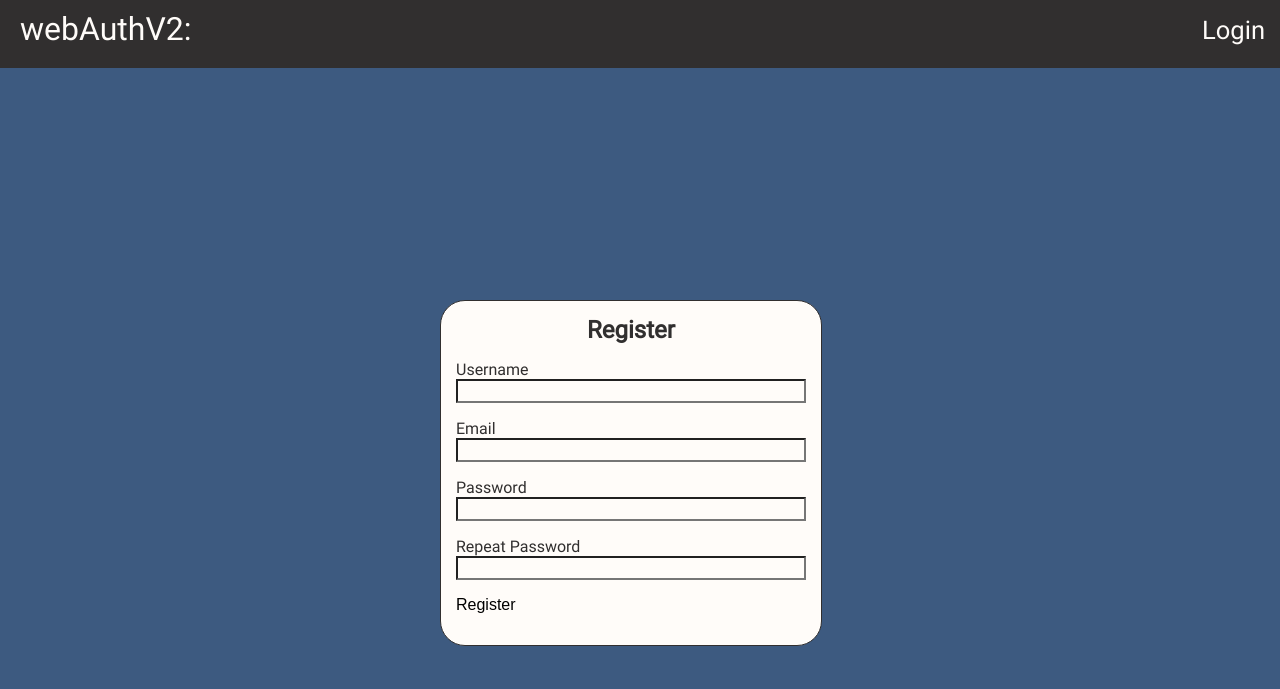
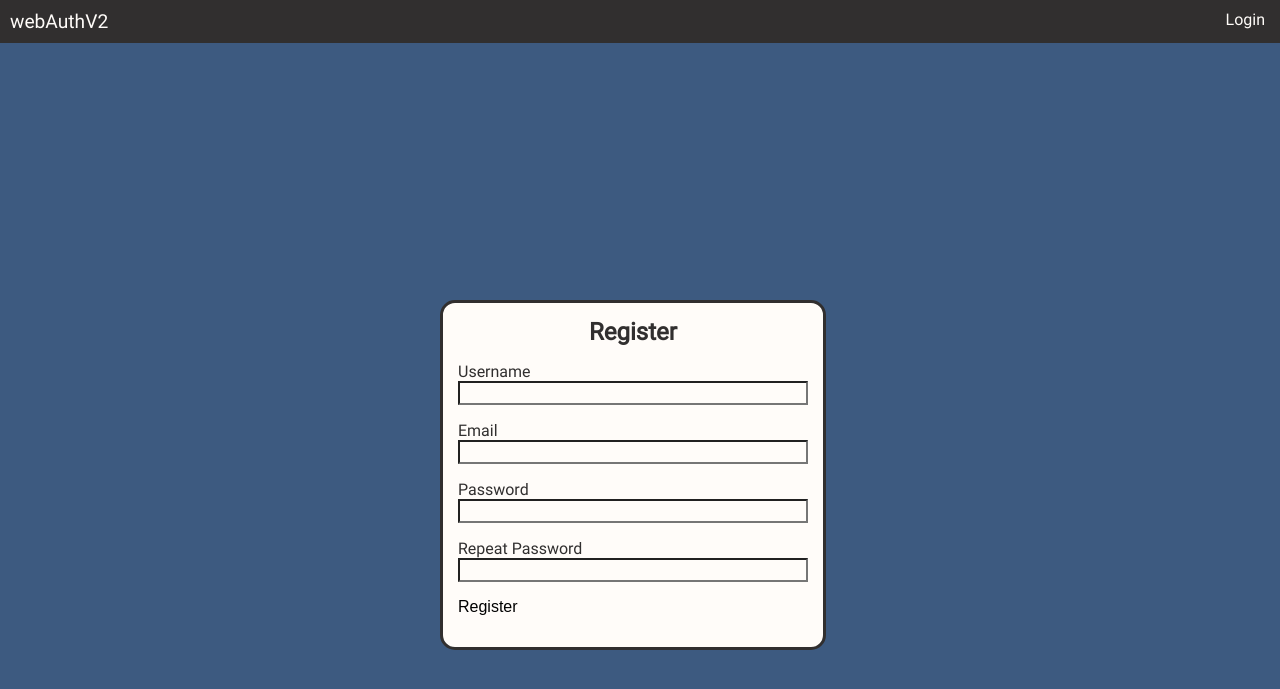
Before and after one commit to leomcclean/webauthv2, a Flask app: page /register in a window 1280 px wide. Shown: the top 689 px of the page. Run offline with Flask 2, Linux system fonts and the light colour scheme.

Commit message:
restructered css

```diff
--- a/app/routes.py
+++ b/app/routes.py
@@ -2,7 +2,7 @@
 import os, pycountry
 from geoip import geolite2
 from dotenv import load_dotenv
-from flask import render_template, flash, redirect, url_for, request
+from flask import render_template, flash, redirect, url_for, request, send_from_directory
 from app import app, db
 from app.forms import LoginForm, OTPForm, RegistrationForm, PasswordForm, ChangeForm, cssForm
 from flask_login import current_user, login_user, logout_user, login_required
@@ -38,6 +38,9 @@ Your one time password is """ + otp + '.'
 	return otp
 
 @app.route('/', methods=['GET', 'POST'])
+@app.route('/favicon.ico')
+def favicon():
+    return send_from_directory(os.path.join(app.root_path, 'static'), 'favicon.ico', mimetype='image/vnd.microsoft.icon')
 @app.route('/index', methods=['GET', 'POST'])
 @login_required
 def index():
--- /dev/null
+++ b/app/static/css/base.css
@@ -0,0 +1,89 @@
+@font-face
+{
+	font-family: roboto;
+	src: url('Roboto-Regular.ttf');
+}
+body
+{
+
+	font-family: roboto;
+	margin: 0px;
+}
+a
+{
+	text-decoration: none;
+	color: #312F2F;
+}
+a.nav:link, a.nav:visited, a.nav:hover
+{
+	color: #FFFCF9;
+	border-radius: 10px;
+	padding: 5px;
+	margin-left: 10px;
+}
+a.home
+{
+	color: #FFFCF9;
+	font-size: 1.2em;
+}
+a.nav
+{
+	color: #FFFCF9;
+	font-size: 1em;
+}
+div.header
+{
+	background-color: #312F2F;
+	width: calc(100% - 20px);
+	display: inline-block;
+	color: #FFFCF9;
+	padding-top: 10px;
+	padding-bottom: 10px;
+	padding-left: 10px;
+	padding-right: 10px;
+}
+div.navbar
+{
+	margin: 0px;
+	float: right;
+}
+div.title
+{
+	float: left;
+}
+div.box
+{
+	display: block;
+	margin: auto;
+	border-radius: 15px;
+	background: #FFFCF9;
+	border: 3px solid #312F2F;
+	color: #312F2F;
+	padding: 15px;
+	width: 350px;
+	position: absolute;
+	top: 50%;
+	left: calc(50vw - calc(350px / 2 + 25px));
+}
+input
+{
+	background-color: #FFFCF9;
+	font-size: 1em;
+}
+input.submit
+{
+	background-color: #FFFCF9;
+	font-size: 1.0em;
+	border: none;
+	padding: 0px;
+}
+input.field
+{
+	width: 350px;
+}
+h1
+{
+	font-size: 1.5em;
+	text-align: center;
+	margin-top: 0px;
+}
--- a/app/static/css/one.css
+++ b/app/static/css/one.css
@@ -1,95 +1,16 @@
-@font-face
-{
-	font-family: roboto;
-	src: url('Roboto-Regular.ttf');
-}
 body
 {
-
-	font-family: roboto;
 	background-color: #3D5A80;
-	margin: 0px;
-}
-a
-{
-	text-decoration: none;
-	color: #312F2F;
 }
 a:hover
 {
 	color: #BFD1E5;
 }
-a.nav:link, a.nav:visited, a.nav:hover
-{
-	color: #FFFCF9;
-	display: inline-block;
-	border-radius: 10px;
-	padding: 5px;
-	margin-left: 10px;
-	margin-right: 10px;
-}
 a.nav:hover
 {
 	background-color: #BFD1E5;
-}
-div.header
-{
-	background-color: #312F2F;
-	width: calc(100% - 20px);
-	color: #FFFCF9;
-	padding-top: 10px;
-	padding-bottom: 20px;
-	padding-left: 20px;
-	font-size: 2em;
-}
-div.navbar
-{
-	background-color: #312F2F;
-	display: block;
-	float: right;
-	color: #FFFCF9;
-	font-size: .8em;
-	padding-left: 10px;
-	padding-right: 0%;
-}
-div.box
-{
-	display: block;
-	margin: auto;
-	font-family: roboto;
-	border-radius: 25px;
-	background: #FFFCF9;
-	border: 1px solid #312F2F;
-	color: #312F2F;
-	padding: 15px;
-	width: 350px;
-	position: absolute;
-	top: 50%;
-	left: calc(50vw - calc(350px / 2 + 25px));
-}
-input
-{
-	background-color: #FFFCF9;
-	font-size: 1em;
-}
-input.submit
-{
-	background-color: #FFFCF9;
-	font-size: 1.0em;
-	border: none;
-	padding: 0px;
 }
 input.submit:hover
 {
 	color: #BFD1E5;
 }
-input.field
-{
-	width: 350px;
-}
-h1
-{
-	font-size: 1.5em;
-	text-align: center;
-	margin-top: 0px;
-}
--- a/app/templates/base.html
+++ b/app/templates/base.html
@@ -12,11 +12,14 @@
 		{% elif css == 4 %}
 			<link rel="stylesheet" href="{{ url_for('static', filename='css/four.css') }}"/>
 		{% endif %}
+		<link rel="stylesheet" href="{{ url_for('static', filename='css/base.css') }}"/>
 		<link rel="stylesheet" href="{{ url_for('static', filename='css/wild.css') }}"/>
 	</head>
 	<body>
 		<div class="header">
-			webAuthV2:
+			<div class="title">
+				<a href="{{ url_for('index') }}" class="home">webAuthV2</a>
+			</div>
 			<div class="navbar">
 				{% if current_user.is_anonymous %}
 				<a href="{{ url_for('login') }}" class="nav">Login</a>
@@ -26,9 +29,6 @@
 				{% endif %}
 			</div>
 		</div>
-		<br class='navgap'>
-		<br class='navgap'>
-		<br class='navgap'>
 		<div class="box">
 			{% block content %}{% endblock %}
 		</div>
```
Also changed, not shown: app/static/css/three.css (+0 -79 lines), app/static/css/two.css (+0 -79 lines), app/static/favicon.ico (added).
